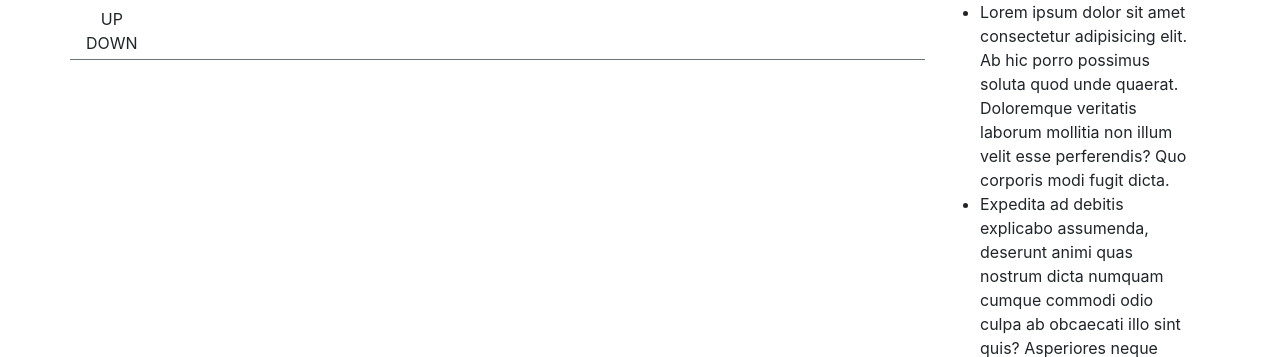
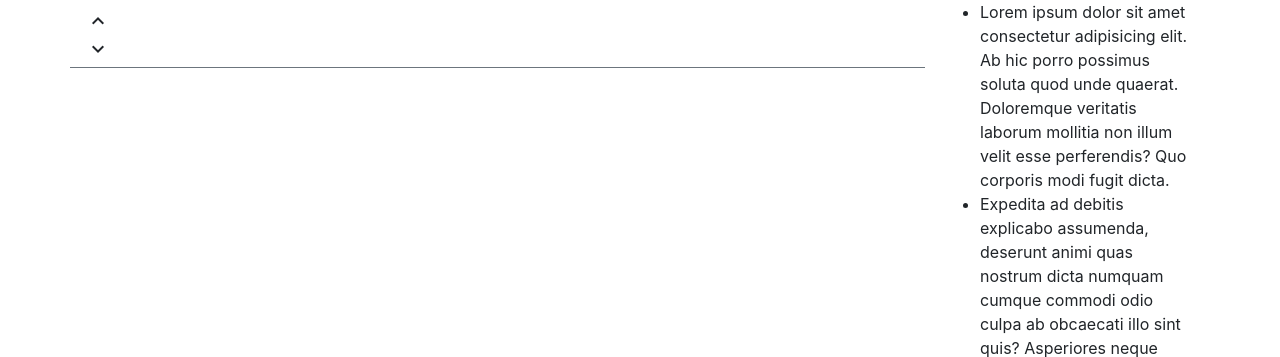
Before and after one commit to bejibiu/hasker, a Django app: template question_and_answer/templates/question_and_answer/question_detail.html in a window 1280 px wide. Shown: the part 70-427 px from the top of the page. Run offline with Django 3.2, Linux system fonts and the light colour scheme; the template is opened without the code that fills it, so the values that code supplies are empty; some libraries are stand-ins or nearby versions.

Commit message:
add material icons

```diff
--- a/question_and_answer/templates/question_and_answer/question_detail.html
+++ b/question_and_answer/templates/question_and_answer/question_detail.html
@@ -6,7 +6,7 @@
         <table>
             <tr>
                 <td class="text-center">
-                     UP
+                    <i class="material-icons">keyboard_arrow_up</i>
                 </td></tr>
             <tr>
                 <td class="text-center">
@@ -14,7 +14,7 @@
                 </td> </tr>
             <tr>
                 <td class="text-center">
-                    DOWN
+                    <i class="material-icons">keyboard_arrow_down</i>
                 </td> </tr>
             {% if answer.accepted %}
             <tr>
@@ -49,7 +49,7 @@
         <table>
             <tr>
                 <td class="text-center">
-                     UP
+                     <i class="material-icons h1">keyboard_arrow_up</i>
                 </td></tr>
             <tr>
                 <td class="text-center">
@@ -57,7 +57,7 @@
                 </td> </tr>
             <tr>
                 <td class="text-center">
-                    DOWN
+                    <i class="material-icons">keyboard_arrow_down</i>
                 </td> </tr>
         </table>
     </div>
--- a/templates/base.html
+++ b/templates/base.html
@@ -16,6 +16,8 @@
     <script src="https://stackpath.bootstrapcdn.com/bootstrap/4.4.1/js/bootstrap.min.js"
         integrity="sha384-wfSDF2E50Y2D1uUdj0O3uMBJnjuUD4Ih7YwaYd1iqfktj0Uod8GCExl3Og8ifwB6"
         crossorigin="anonymous"></script>
+    <link href="https://fonts.googleapis.com/icon?family=Material+Icons"
+      rel="stylesheet">
     {% block scripts %}{%endblock%}
 </head>
 
```
